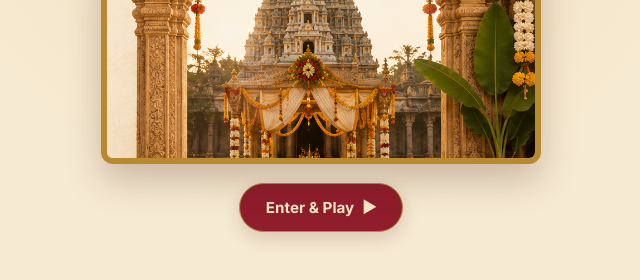
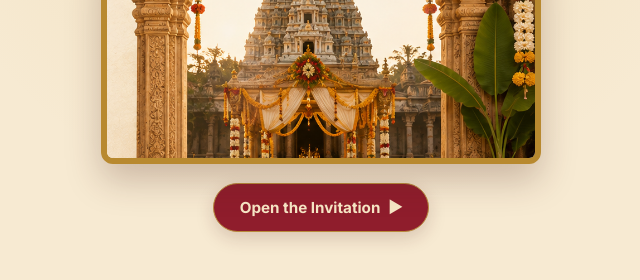
Before and after one commit to aashritha070/Wedding-Invite, a plain HTML site: page index.html in a window 1280 px wide. Shown: the part 446-726 px from the top of the page, without its empty margins (319-959 px from the left). Drawn offline with Linux system fonts and the light colour scheme.

Commit message:
Update index.html

```diff
--- a/index.html
+++ b/index.html
@@ -435,7 +435,7 @@ hec<!DOCTYPE html>
       <img src="temple-mandapam.png" alt="South Indian temple and wedding mandapam">
     </div>
     <button class="btn btn-rose hero-play" onclick="dismissIntro()">
-      <span>Enter &amp; Play</span> <span>▶</span>
+      <span>Open the Invitation</span> <span>▶</span>
     </button>
   </div>
 </div>
```
